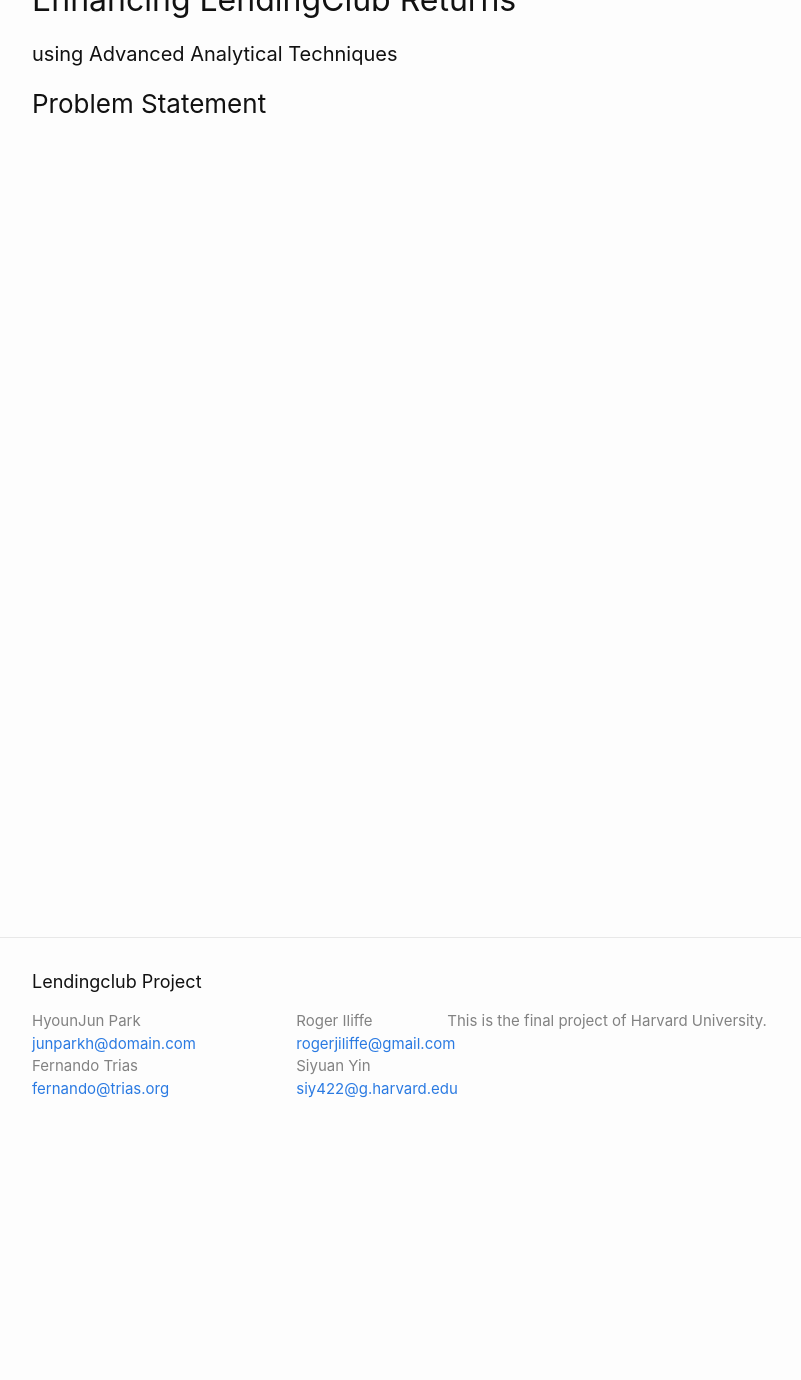
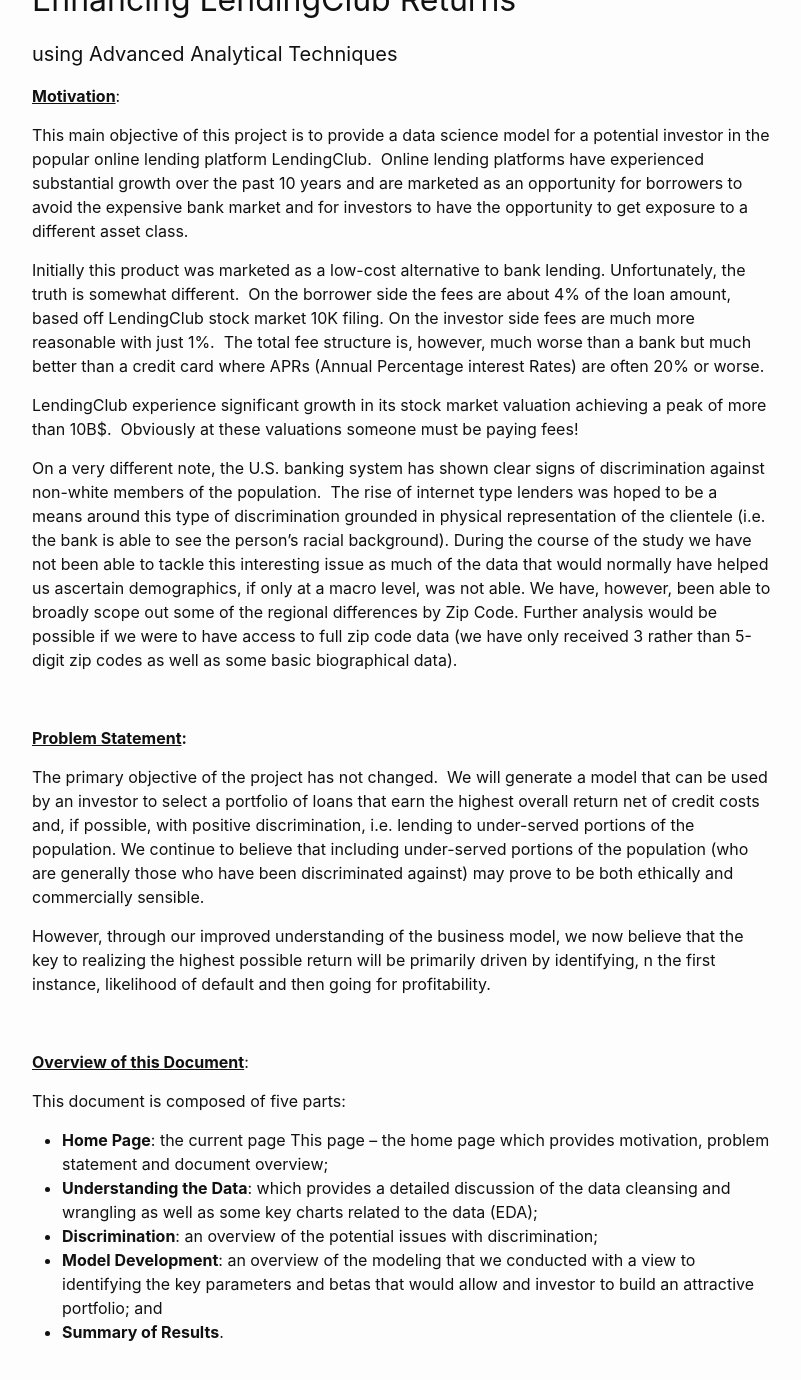
Before and after one commit to junparkh/LendingClub, a Jekyll site: the page built from index.md, in a window 1280 px wide and 1400 px high, scrolled down 240 px. Shown: the top 1380 px of the window, without its empty margins (238-1039 px from the left). Built offline with Jekyll 4.4.1, drawn with Linux system fonts in a browser that asks for light colours.

Commit message:
Update home.html

```diff
--- a/_layouts/home.html
+++ b/_layouts/home.html
@@ -5,4 +5,23 @@
 
 <h4> using Advanced Analytical Techniques</h4>
 
-<h3 id="problemstatement">Problem Statement</h3>
+<p><strong><u>Motivation</u></strong>:</p>
+<p>This main objective of this project is to provide a data science model for a potential investor in the popular online lending platform LendingClub.&nbsp; Online lending platforms have experienced substantial growth over the past 10 years and are marketed as an opportunity for borrowers to avoid the expensive bank market and for investors to have the opportunity to get exposure to a different asset class.</p>
+<p>Initially this product was marketed as a low-cost alternative to bank lending. Unfortunately, the truth is somewhat different.&nbsp; On the borrower side the fees are about 4% of the loan amount, based off LendingClub stock market 10K filing. On the investor side fees are much more reasonable with just 1%.&nbsp; The total fee structure is, however, much worse than a bank but much better than a credit card where APRs (Annual Percentage interest Rates) are often 20% or worse.</p>
+<p>LendingClub experience significant growth in its stock market valuation achieving a peak of more than 10B$.&nbsp; Obviously at these valuations someone must be paying fees!</p>
+<p>On a very different note, the U.S. banking system has shown clear signs of discrimination against non-white members of the population.&nbsp; The rise of internet type lenders was hoped to be a means around this type of discrimination grounded in physical representation of the clientele (i.e. the bank is able to see the person&rsquo;s racial background). During the course of the study we have not been able to tackle this interesting issue as much of the data that would normally have helped us ascertain demographics, if only at a macro level, was not able. We have, however, been able to broadly scope out some of the regional differences by Zip Code. Further analysis would be possible if we were to have access to full zip code data (we have only received 3 rather than 5-digit zip codes as well as some basic biographical data).</p>
+<p>&nbsp;</p>
+<p><strong><u>Problem Statement</u></strong><strong>:</strong></p>
+<p>The primary objective of the project has not changed.&nbsp; We will generate a model that can be used by an investor to select a portfolio of loans that earn the highest overall return net of credit costs and, if possible, with positive discrimination, i.e. lending to under-served portions of the population. We continue to believe that including under-served portions of the population (who are generally those who have been discriminated against) may prove to be both ethically and commercially sensible.</p>
+<p>However, through our improved understanding of the business model, we now believe that the key to realizing the highest possible return will be primarily driven by identifying, n the first instance, likelihood of default and then going for profitability.</p>
+<p>&nbsp;</p>
+<p><strong><u>Overview of this Document</u></strong>:</p>
+<p>This document is composed of five parts:</p>
+<ul>
+<li><strong>Home Page</strong>: the current page This page &ndash; the home page which provides motivation, problem statement and document overview;</li>
+<li><strong>Understanding the Data</strong>: which provides a detailed discussion of the data cleansing and wrangling as well as some key charts related to the data (EDA);</li>
+<li><strong>Discrimination</strong>: an overview of the potential issues with discrimination;</li>
+<li><strong>Model Development</strong>: an overview of the modeling that we conducted with a view to identifying the key parameters and betas that would allow and investor to build an attractive portfolio; and</li>
+<li><strong>Summary of Results</strong>.</li>
+</ul>
+<p>&nbsp;</p>
```
